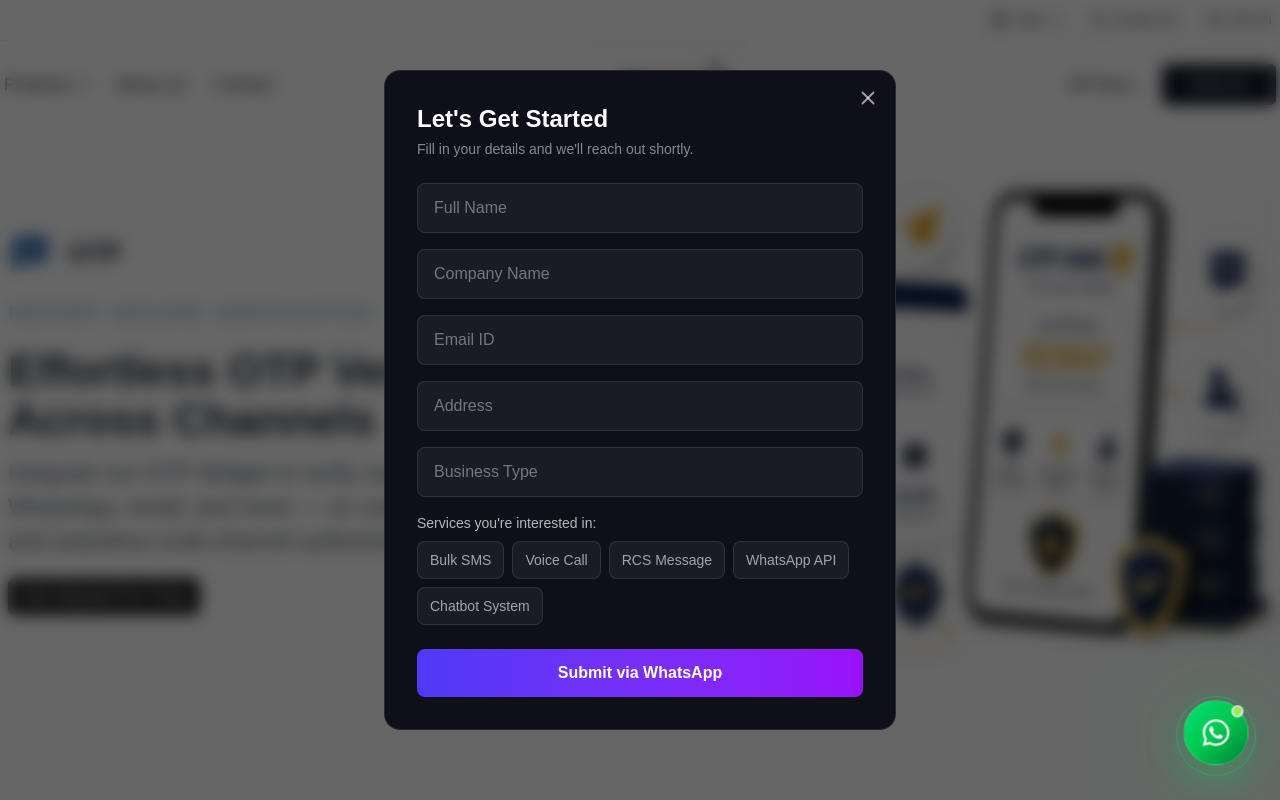
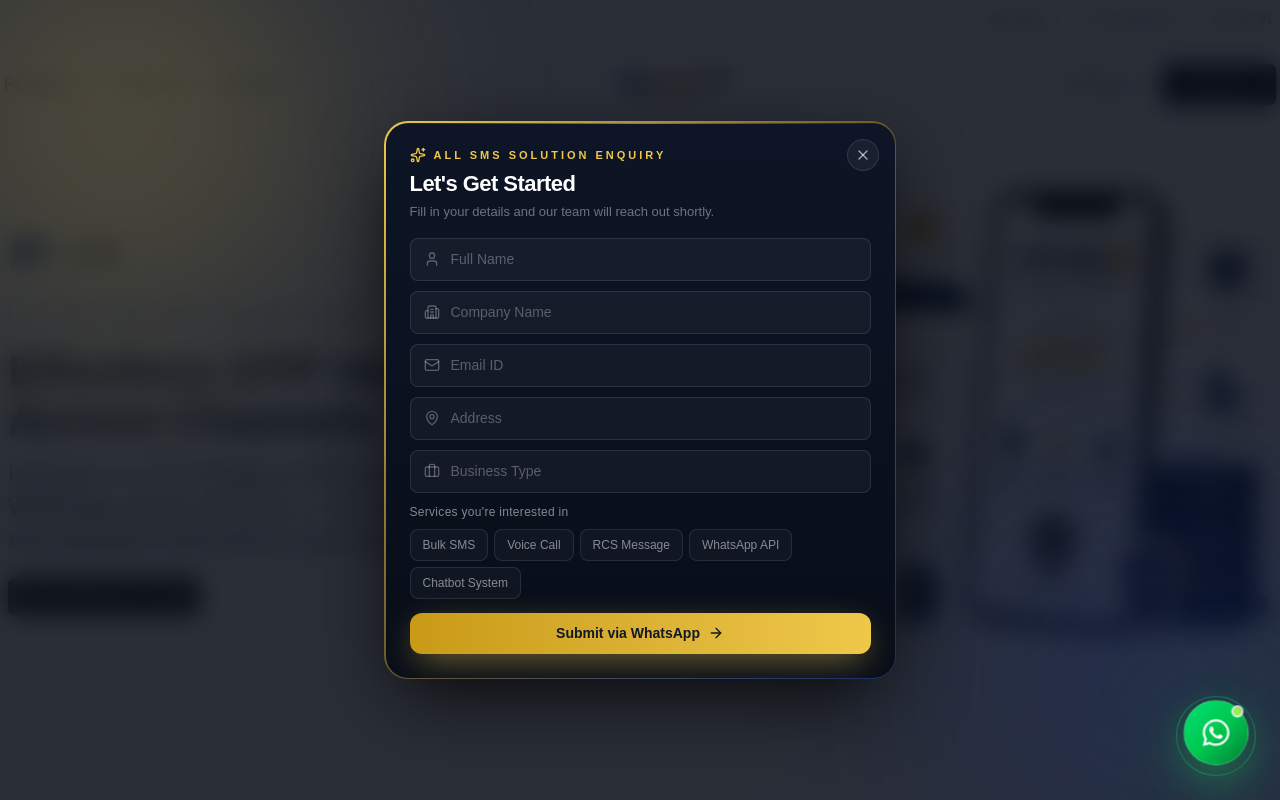
Before and after one commit to sahilshaikh00067/allsmssolution, a React (Vite) app: page /otp in a window 1280 px wide. Both pictures are taken after a click on the button "SIGN UP". Shown: the top 800 px of the page. Built offline with nearby package versions, Linux system fonts and the light colour scheme; grey boxes are pictures that could not be loaded.

Commit message:
Update project

```diff
--- a/src/components/Leadpopup.jsx
+++ b/src/components/Leadpopup.jsx
@@ -1,6 +1,6 @@
 import { useState } from "react";
 import { motion, AnimatePresence } from "framer-motion";
-import { X } from "lucide-react";
+import { X, User, Building2, Mail, MapPin, Briefcase, Sparkles, ArrowRight } from "lucide-react";
 
 const SERVICES = [
   "Bulk SMS",
@@ -50,7 +50,7 @@ Address: ${form.address}%0A
 Business Type: ${form.businessType}%0A
 Services: ${form.services.join(", ")}`;
 
-    const whatsappNumber = "919920067649"; // receives form submissions
+    const whatsappNumber = "919920067649";
     window.open(`https://wa.me/${whatsappNumber}?text=${message}`, "_blank");
 
     setOpen(false);
@@ -64,99 +64,111 @@ Services: ${form.services.join(", ")}`;
     });
   };
 
+  const fields = [
+    { name: "fullName", placeholder: "Full Name", icon: User, type: "text", required: true },
+    { name: "companyName", placeholder: "Company Name", icon: Building2, type: "text" },
+    { name: "email", placeholder: "Email ID", icon: Mail, type: "email", required: true },
+    { name: "address", placeholder: "Address", icon: MapPin, type: "text" },
+    { name: "businessType", placeholder: "Business Type", icon: Briefcase, type: "text" },
+  ];
+
   return (
     <>
       {renderTrigger ? (
         renderTrigger(() => setOpen(true))
       ) : (
         <button>
+
         </button>
       )}
 
       <AnimatePresence>
         {open && (
           <motion.div
-            className="fixed inset-0 z-50 flex items-center justify-center bg-black/60 backdrop-blur-sm px-4"
+            className="fixed inset-0 z-[999] flex items-center justify-center px-4"
+            style={{ perspective: 1200 }}
             initial={{ opacity: 0 }}
             animate={{ opacity: 1 }}
             exit={{ opacity: 0 }}
             onClick={() => setOpen(false)}
           >
+            {/* backdrop */}
+            <motion.div
+              className="absolute inset-0 bg-[#050a14]/85 backdrop-blur-md"
+              initial={{ opacity: 0 }}
+              animate={{ opacity: 1 }}
+              exit={{ opacity: 0 }}
+            />
+
+            {/* ambient glows */}
+            <div className="absolute -top-20 -left-20 w-[400px] h-[400px] bg-[#efc84a]/20 rounded-full blur-[120px] pointer-events-none" />
+            <div className="absolute -bottom-20 -right-20 w-[400px] h-[400px] bg-[#1a2f6e]/40 rounded-full blur-[120px] pointer-events-none" />
+
             <motion.div
               onClick={(e) => e.stopPropagation()}
-              initial={{ scale: 0.9, opacity: 0, y: 20 }}
-              animate={{ scale: 1, opacity: 1, y: 0 }}
-              exit={{ scale: 0.9, opacity: 0, y: 20 }}
-              transition={{ type: "spring", damping: 20, stiffness: 300 }}
-              className="w-full max-w-lg bg-[#0f0f1a] border border-white/10 rounded-2xl p-6 sm:p-8 relative max-h-[90vh] overflow-y-auto"
+              initial={{ scale: 0.85, opacity: 0, rotateX: 12, y: 40 }}
+              animate={{ scale: 1, opacity: 1, rotateX: 0, y: 0 }}
+              exit={{ scale: 0.85, opacity: 0, rotateX: 8, y: 30 }}
+              transition={{ type: "spring", damping: 18, stiffness: 260 }}
+              style={{ transformStyle: "preserve-3d" }}
+              className="relative w-full max-w-lg rounded-[24px] p-[1.5px] bg-gradient-to-br from-[#efc84a] via-[#c99a15]/40 to-[#1a2f6e] shadow-[0_25px_80px_-15px_rgba(0,0,0,0.9)]"
             >
+              <div className="relative rounded-[22px] bg-gradient-to-b from-[#0d1526] to-[#080d18] p-5 sm:p-6 max-h-[85vh] overflow-y-auto">
+
+                {/* subtle top shine */}
+                <div className="absolute top-0 left-0 right-0 h-px bg-gradient-to-r from-transparent via-[#efc84a]/60 to-transparent" />
+
                 <button
                   onClick={() => setOpen(false)}
-                className="absolute top-4 right-4 text-white/60 hover:text-white transition"
+                  className="absolute top-4 right-4 w-8 h-8 flex items-center justify-center rounded-full bg-white/5 border border-white/10 text-white/60 hover:text-[#111827] hover:bg-[#efc84a] hover:border-[#efc84a] hover:rotate-90 transition-all duration-300"
                 >
-                <X size={22} />
+                  <X size={16} />
                 </button>
 
-              <h2 className="text-2xl font-bold text-white mb-1">
+                <div className="flex items-center gap-2 mb-1">
+                  <Sparkles size={16} className="text-[#efc84a]" />
+                  <span className="text-[11px] tracking-[3px] uppercase text-[#efc84a] font-semibold">
+                    All SMS Solution Enquiry
+                  </span>
+                </div>
+
+                <h2 className="text-[22px] font-bold text-white mb-0.5 tracking-tight">
                   Let's Get Started
                 </h2>
-              <p className="text-white/50 text-sm mb-6">
-                Fill in your details and we'll reach out shortly.
+                <p className="text-white/40 text-[13px] mb-4">
+                  Fill in your details and our team will reach out shortly.
                 </p>
 
-              <form onSubmit={handleSubmit} className="space-y-4">
+                <form onSubmit={handleSubmit} className="space-y-2.5">
+                  {fields.map(({ name, placeholder, icon: Icon, type, required }, i) => (
+                    <motion.div
+                      key={name}
+                      initial={{ opacity: 0, x: -12 }}
+                      animate={{ opacity: 1, x: 0 }}
+                      transition={{ delay: 0.04 * i }}
+                      className="relative group"
+                    >
+                      <Icon
+                        size={16}
+                        className="absolute left-3.5 top-1/2 -translate-y-1/2 text-white/30 group-focus-within:text-[#efc84a] transition-colors"
+                      />
                       <input
-                  type="text"
-                  name="fullName"
-                  placeholder="Full Name"
-                  value={form.fullName}
+                        type={type}
+                        name={name}
+                        placeholder={placeholder}
+                        value={form[name]}
                         onChange={handleChange}
-                  className="w-full bg-white/5 border border-white/10 rounded-lg px-4 py-3 text-white placeholder-white/40 focus:outline-none focus:border-indigo-500 transition"
-                  required
+                        required={required}
+                        className="w-full bg-white/[0.04] border border-white/10 rounded-lg pl-10 pr-4 py-2.5 text-[14px] text-white placeholder-white/30 focus:outline-none focus:border-[#efc84a]/70 focus:bg-white/[0.06] focus:shadow-[0_0_0_3px_rgba(239,200,74,0.12)] transition-all duration-300"
                       />
-
-                <input
-                  type="text"
-                  name="companyName"
-                  placeholder="Company Name"
-                  value={form.companyName}
-                  onChange={handleChange}
-                  className="w-full bg-white/5 border border-white/10 rounded-lg px-4 py-3 text-white placeholder-white/40 focus:outline-none focus:border-indigo-500 transition"
-                />
-
-                <input
-                  type="email"
-                  name="email"
-                  placeholder="Email ID"
-                  value={form.email}
-                  onChange={handleChange}
-                  className="w-full bg-white/5 border border-white/10 rounded-lg px-4 py-3 text-white placeholder-white/40 focus:outline-none focus:border-indigo-500 transition"
-                  required
-                />
-
-                <input
-                  type="text"
-                  name="address"
-                  placeholder="Address"
-                  value={form.address}
-                  onChange={handleChange}
-                  className="w-full bg-white/5 border border-white/10 rounded-lg px-4 py-3 text-white placeholder-white/40 focus:outline-none focus:border-indigo-500 transition"
-                />
-
-                <input
-                  type="text"
-                  name="businessType"
-                  placeholder="Business Type"
-                  value={form.businessType}
-                  onChange={handleChange}
-                  className="w-full bg-white/5 border border-white/10 rounded-lg px-4 py-3 text-white placeholder-white/40 focus:outline-none focus:border-indigo-500 transition"
-                />
+                    </motion.div>
+                  ))}
 
                   <div>
-                  <p className="text-white/70 text-sm mb-2">
-                    Services you're interested in:
+                    <p className="text-white/50 text-[12px] mb-2 tracking-wide">
+                      Services you're interested in
                     </p>
-                  <div className="flex flex-wrap gap-2">
+                    <div className="flex flex-wrap gap-1.5">
                       {SERVICES.map((service) => {
                         const active = form.services.includes(service);
                         return (
@@ -164,10 +176,10 @@ Services: ${form.services.join(", ")}`;
                             type="button"
                             key={service}
                             onClick={() => toggleService(service)}
-                          className={`px-3 py-2 rounded-lg text-sm border transition ${
+                            className={`px-3 py-1.5 rounded-lg text-[12px] font-medium border transition-all duration-300 ${
                               active
-                              ? "bg-indigo-600 border-indigo-600 text-white"
-                              : "bg-white/5 border-white/10 text-white/60 hover:border-white/30"
+                                ? "bg-gradient-to-r from-[#efc84a] to-[#c99a15] border-[#efc84a] text-[#111827] shadow-[0_4px_16px_-4px_rgba(239,200,74,0.6)] scale-105"
+                                : "bg-white/[0.03] border-white/10 text-white/50 hover:border-[#efc84a]/40 hover:text-white/80"
                             }`}
                           >
                             {service}
@@ -177,13 +189,19 @@ Services: ${form.services.join(", ")}`;
                     </div>
                   </div>
 
-                <button
+                  <motion.button
                     type="submit"
-                  className="w-full py-3 mt-2 rounded-lg bg-gradient-to-r from-indigo-600 to-purple-600 text-white font-semibold hover:shadow-lg hover:shadow-indigo-500/30 transition-all"
+                    whileHover={{ scale: 1.02 }}
+                    whileTap={{ scale: 0.98 }}
+                    className="relative w-full py-2.5 mt-1 rounded-xl bg-gradient-to-r from-[#c99a15] via-[#efc84a] to-[#c99a15] bg-[length:200%_100%] text-[#111827] font-bold text-[14px] overflow-hidden shadow-[0_10px_35px_-8px_rgba(239,200,74,0.6)] hover:bg-[position:100%_0] transition-all duration-500"
                   >
+                    <span className="relative z-10 flex items-center justify-center gap-2">
                       Submit via WhatsApp
-                </button>
+                      <ArrowRight size={16} />
+                    </span>
+                  </motion.button>
                 </form>
+              </div>
             </motion.div>
           </motion.div>
         )}
```
Lines whose indentation alone changed are shown as unchanged.
